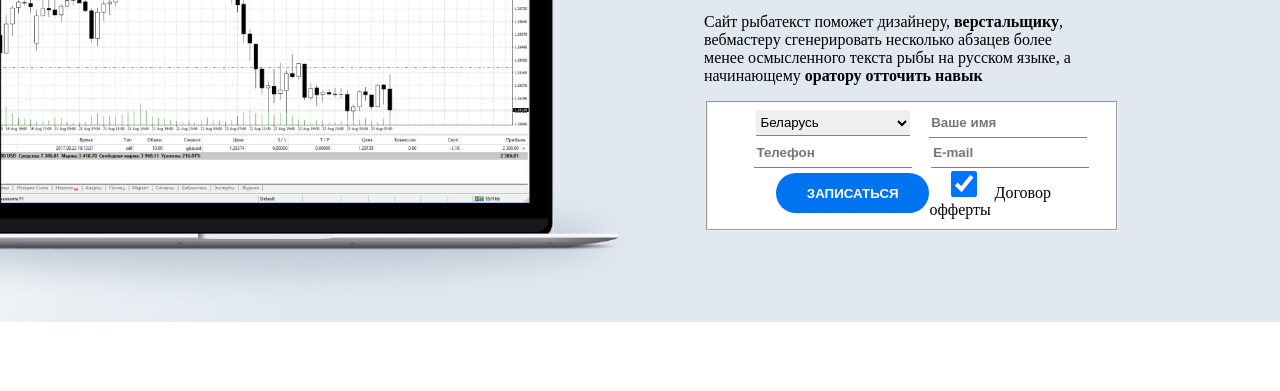
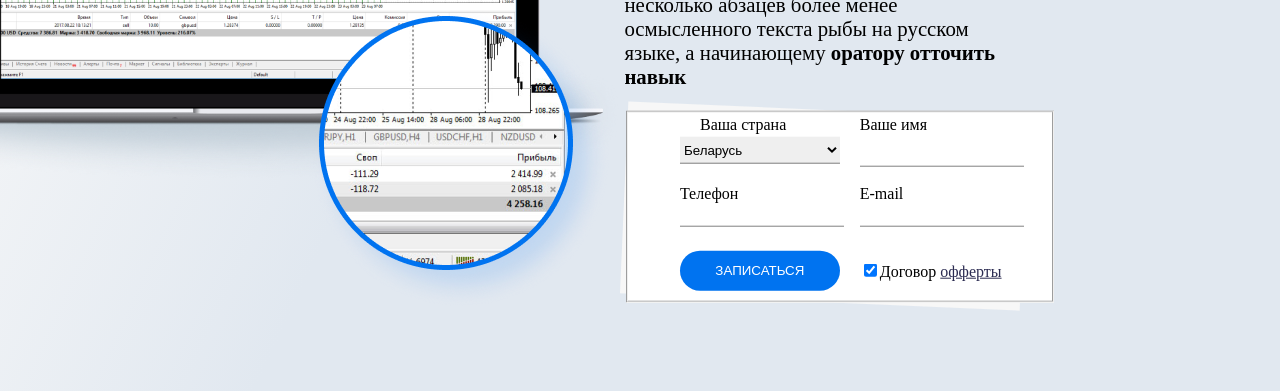
Before and after one commit to Mishkovec/belkanton-test, a plain HTML site: page index.html in a window 1280 px wide. Shown: the part 446-837 px from the top of the page. Before the commit the page ends 800 px from the top, so only its background shows below. Drawn offline with Linux system fonts and the light colour scheme.

Commit message:
feat: style 1920

```diff
--- a/index.html
+++ b/index.html
@@ -10,7 +10,9 @@
 <body>
     <nav class="menu"></nav>
     <div class="gradient">
-        <div class="laptop"></div>
+        <div class="laptop">
+            <div class="big"></div>
+        </div>
         <div class="info">
             <h1>Такой заголовок</h1>
             <h2>примерный подзаголовок</h2>
@@ -19,14 +21,26 @@
             </p>
             <form action="form-field">
                 <fieldset>
+                    <div class="select">
+                    <label for="country"><span class="country">Ваша страна</span></label>
                     <select name="country" id="country">
                         <option value="Беларусь">Беларусь</option>
                         <option value="Беларусь">Беларусь</option>
                         <option value="Беларусь">Беларусь</option>
                     </select>
-                    <input type="text" placeholder="Ваше имя" required>
-                    <input type="phone" placeholder="Телефон" required>
-                    <input type="email" placeholder="E-mail" pattern="[a-z0-9._%+-]+@[a-z0-9.-]+\.[a-z]{2,}$" required>
+                    </div>
+                    <div class="input">
+                        <label for="name"><span class="name">Ваше имя</span></label>
+                        <input type="text" id='name' required>
+                    </div>
+                    <div class="input">
+                        <label for="phone"><span class="phone">Телефон</span></label>
+                        <input type="phone" id='phone' required>
+                    </div>
+                    <div class="input">
+                        <label for="email"><span class="email">E-mail</span></label>
+                        <input type="email" id='email' pattern="[a-z0-9._%+-]+@[a-z0-9.-]+\.[a-z]{2,}$" required>
+                    </div>
                     <div class="checkbox"><input type="checkbox" name="" id="checkbox" checked>Договор <a>офферты</a></div>
                     <input type="submit" value="ЗАПИСАТЬСЯ">
                 </fieldset>
--- a/style.scss
+++ b/style.scss
@@ -16,7 +16,7 @@ $blue:#0073F0;
 }
 
 .menu {
-    height: 10em;
+    height: 6.5em;
 }
 @keyframes leftShift {
     0% { transform: translateX(-500px);}
@@ -29,63 +29,145 @@ $blue:#0073F0;
 .gradient {
     @include flex();
     width: 100%;
+    border-top: 5px solid $darkblue;
     justify-content: space-between;
     padding-top: 10%;
     background: linear-gradient(114.91deg, #F9F9F9 1.06%, #E1E8F0 36.64%);
     .laptop {
+        @include flex();
         width: 50%;
-        height: 30em;
+        height: 41.5em;
+        margin-top: -4em;
         background: url('./assets/mac-sect1.png') no-repeat;
         background-size: contain;
         animation-name: leftShift;
         animation-duration: 1s;
+        .big {
+            width: 50%;
+            height: 19em;
+            background: url('./assets/sect1-zoom.png') no-repeat;
+            background-size: contain;
+            align-self: flex-end;
+            margin-left: 49%;
+            margin-bottom: 13%;
+        }
     }
     .info {
-        width: 30%;
-        margin-right: 15%;
+        width: 32%;
+        margin-right: 20%;
+        margin-top: -4%;
+        align-self: flex-start;
         animation-name: rightShift;
         animation-duration: 1s;
         h1 {
             margin: 0;
             color: $orange;
+            font-size: 3em;
         }
         h2 {
             margin: 0;
             color: $darkblue;
+            font-size: 3em;
+        }
+        p {
+            margin-top: 10%;
+            font-size: 1.3em;
+            word-spacing: 5%;
         }
     }
 }
+form {
+    margin-top: 5%;
+    transform: rotate(2.5deg);
+    background: #F7F7F7;
     fieldset {
+        transform: rotate(-2.5deg);
+        position: relative;
         background: white;
         @include flex();
         flex-wrap: wrap;
         width: 100%;
-    select {
+    .select {
         width: 40%;
         margin-left: 5%;
         height: 2em;
+        select {
+            width: 100%;
+            height: 2em;
+            margin-top: 3%;
+            border: none;
+            border-bottom: 1px solid gray;
+
+        }
+        &:hover {
+            .country {
+                margin-top: 2%;
+                font-size: 0.8em;
+
+            }
+        }
+    }
+        .input {
+            width: 40%;
+            height: 3em;
+            border: none;
+            margin-left: 5%;
+            margin-top: 3%;
+            font-weight: 100;
+            input {
+                width: 100%;
+                height: 2.5em;
                 border: none;
                 border-bottom: 1px solid gray;
             }
-    input {
-        width: 40%;
-        height: 2em;
-        border: none;
-        border-bottom: 1px solid gray;
-        margin-left: 5%;
-        font-weight: bold;
+            &:hover {
+                .phone, .name, .email {
+                    margin-top: 2%;
+                    font-size: 0.8em;
+
                 }
+            }
+        }
+        .country {
+            position: absolute;
+            top: 0.2em;
+            left: 4.5em;
+        }
+        .name {
+            position: absolute;
+            top: 0.2em;
+        }
+        .phone {
+            position: absolute;
+            top: 4.5em;
+        }
+        .email {
+            position: absolute;
+            top: 4.5em;
+        }
+
         .checkbox {
             order:5;
+            width: 40%;
+            margin-top: 3%;
+            margin-left: 5%;
+            a {
+                color:$darkblue;
+                text-decoration: underline;
+            }
+
         }
     }
-
+}
 input[type="submit"] {
+    width: 40%;
     color: white;
     background: $blue;
     border: none;
     border-radius: 4em;
     height: 3em;
+    margin-left: 5%;
+    margin-top: 3%;
     &:hover {
         background: linear-gradient(-45deg, $blue, $darkblue)
     }
```
Also changed, not shown: assets/1000.jpg (added), assets/1920.png (added), assets/320.jpg (added), assets/480.jpg (added), assets/768.jpg (added), style.css, 1 other file. Lines whose indentation alone changed are shown as unchanged.
